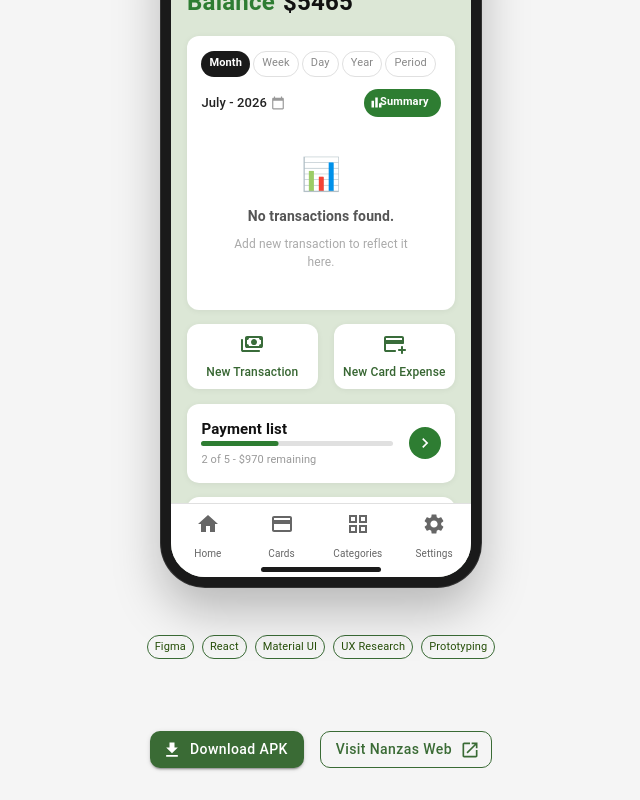
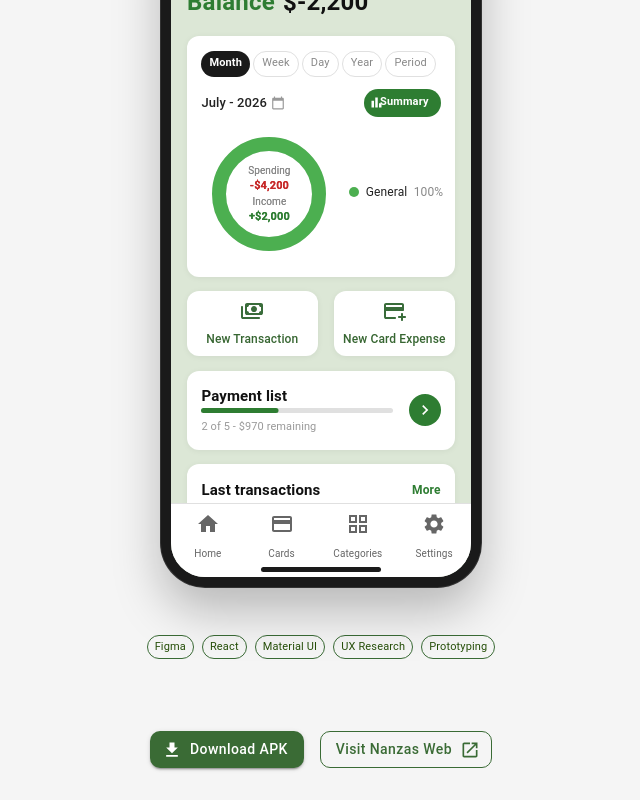
Before and after one commit to RomiRao/portfolio, a React (Vite) app: page /project/nanzas in a window 1280 px wide. Both pictures are taken after a click on the element "Log in". Shown: the part 401-1201 px from the top of the page, without its empty margins (319-959 px from the left). Built offline with nearby package versions, Linux system fonts and the light colour scheme.

Commit message:
agrego transacciones por defecto

```diff
--- a/src/components/proyects/nanzas/screens/DashboardScreen.jsx
+++ b/src/components/proyects/nanzas/screens/DashboardScreen.jsx
@@ -51,6 +51,25 @@ const AUTO_COLORS = [
   "#ff7043",
   "#26c6da",
   "#ffca28",
+];
+
+const DEFAULT_TRANSACTIONS = [
+  {
+    id: 1782144837492,
+    description: "Salary",
+    amount: 2000,
+    type: "income",
+    categoryId: "1781738044694",
+    date: new Date().toISOString().split("T")[0],
+  },
+  {
+    id: 1782144826849,
+    description: "Rent",
+    amount: 4200,
+    type: "expense",
+    categoryId: "1781738044692",
+    date: new Date().toISOString().split("T")[0],
+  },
 ];
 
 // ─── LEGEND ITEM ──────────────────────────────────────────────────────────────
@@ -321,13 +340,28 @@ export default function DashboardScreen({ onChange, payments }) {
   const [period, setPeriod] = useState("Month");
   const [menuAnchor, setMenuAnchor] = useState(null);
   const [menuTx, setMenuTx] = useState(null);
-  const [transactions, setTransactions] = useState(() =>
-    JSON.parse(localStorage.getItem("nanzas_transactions") || "[]")
-  );
+  const [transactions, setTransactions] = useState(() => {
+    const savedData = localStorage.getItem("nanzas_transactions");
+
+    if (savedData !== null) {
+      return JSON.parse(savedData);
+    }
+
+    localStorage.setItem(
+      "nanzas_transactions",
+      JSON.stringify(DEFAULT_TRANSACTIONS)
+    );
+    return DEFAULT_TRANSACTIONS;
+  });
   const { segments, spending, income, hasData } = useChartData(
     period,
     transactions
   );
+
+  const totalBalance = transactions.reduce((acc, tx) => {
+    const amount = Number(tx.amount) || 0;
+    return tx.type === "income" ? acc + amount : acc - amount;
+  }, 0);
 
   const lastTransactions = JSON.parse(
     localStorage.getItem("nanzas_transactions") || "[]"
@@ -391,7 +425,8 @@ export default function DashboardScreen({ onChange, payments }) {
           Balance
         </Typography>
         <Typography sx={{ fontSize: 24, fontWeight: 700, color: "#111" }}>
-          $5465
+          {/* 👇 NUEVO: Mostrar la variable dinámica */}$
+          {totalBalance.toLocaleString()}
         </Typography>
       </Box>
 
```
